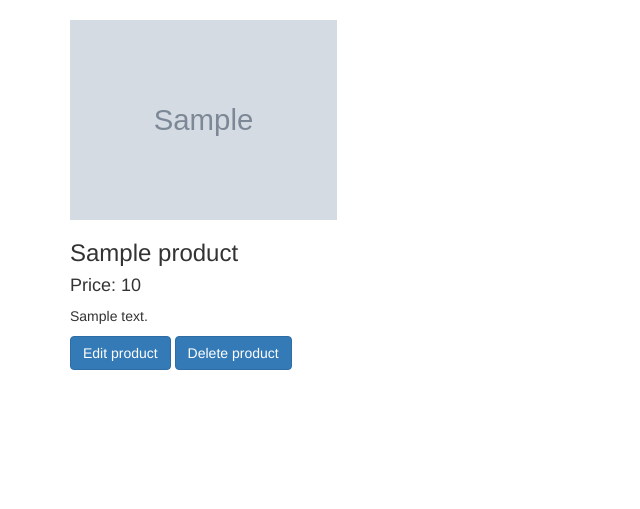
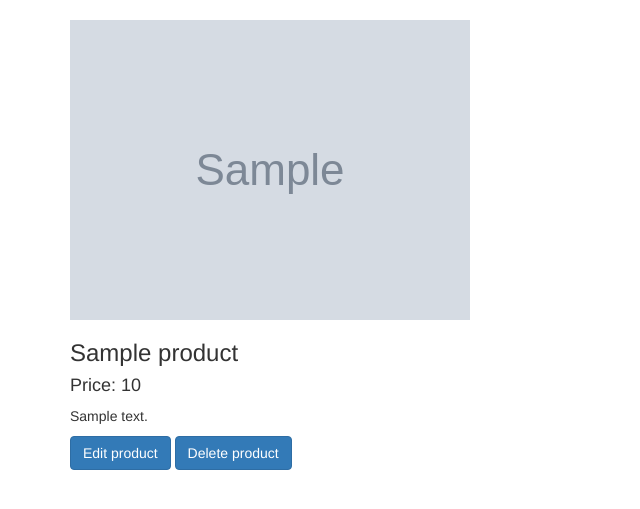
Before and after one commit to baronrustamov/marketplace-2, a Flask app: template templates/show-product.html in a window 1280 px wide. Shown: the part 52-561 px from the top of the page, without its empty margins (0-640 px from the left). Run offline with Flask 2, Linux system fonts and the light colour scheme; the template is opened without the code that fills it: most values are stand-ins (such as "Sample title", 1, 10 or a date in 2020); grey boxes marked "Sample" are stand-in pictures; some libraries are stand-ins or nearby versions.

Commit message:
increase size of show-product-image

```diff
--- a/static/style.css
+++ b/static/style.css
@@ -1,6 +1,11 @@
 .product-image {
     max-width: 100%;
     max-height: 200px;
+}
+
+.show-product-image {
+    max-width: 100%;
+    max-height: 400px;
 }
 
 .product {
--- a/templates/show-product.html
+++ b/templates/show-product.html
@@ -2,7 +2,7 @@
 {% extends 'base.html' %}
 
 {% block content %}
-    <img class="product-image" src="{{ product.image }}" alt="{{ product.title }} product image">
+    <img class="show-product-image" src="{{ product.image }}" alt="{{ product.title }} product image">
     <h3>{{ product.title }}</h3>
     <h4>Price: {{ product.price }}</h4>
     <p>{{ product.description }}</p>
```
